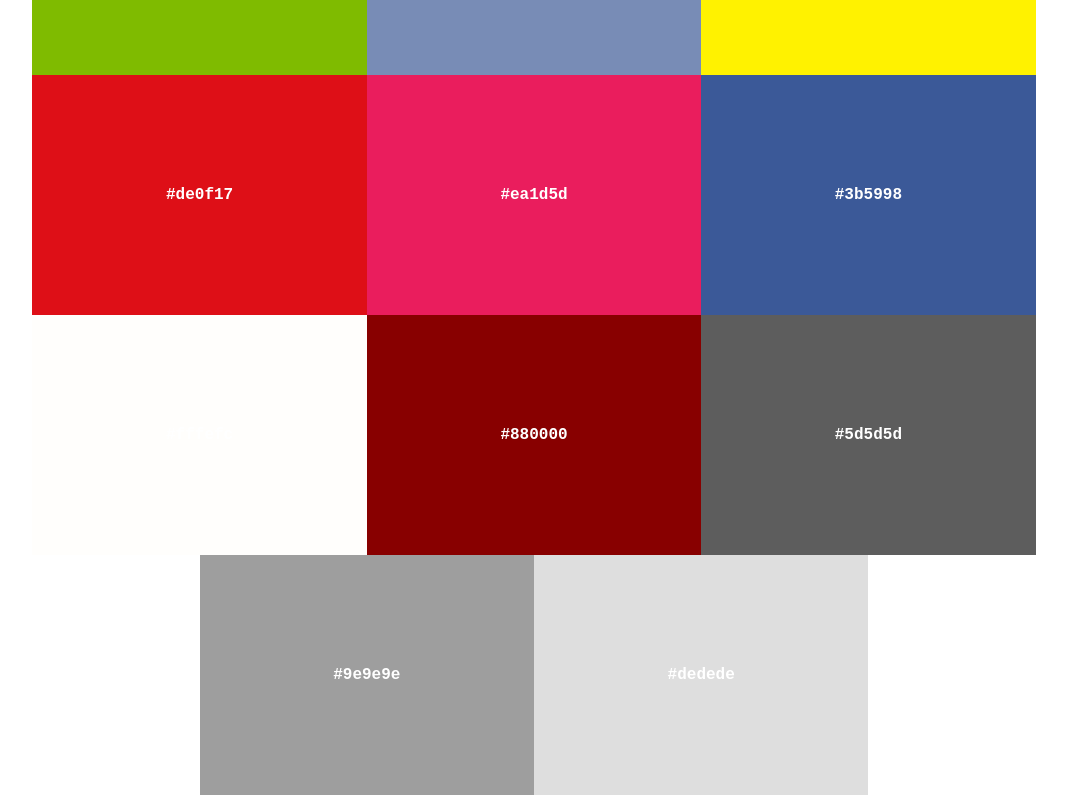
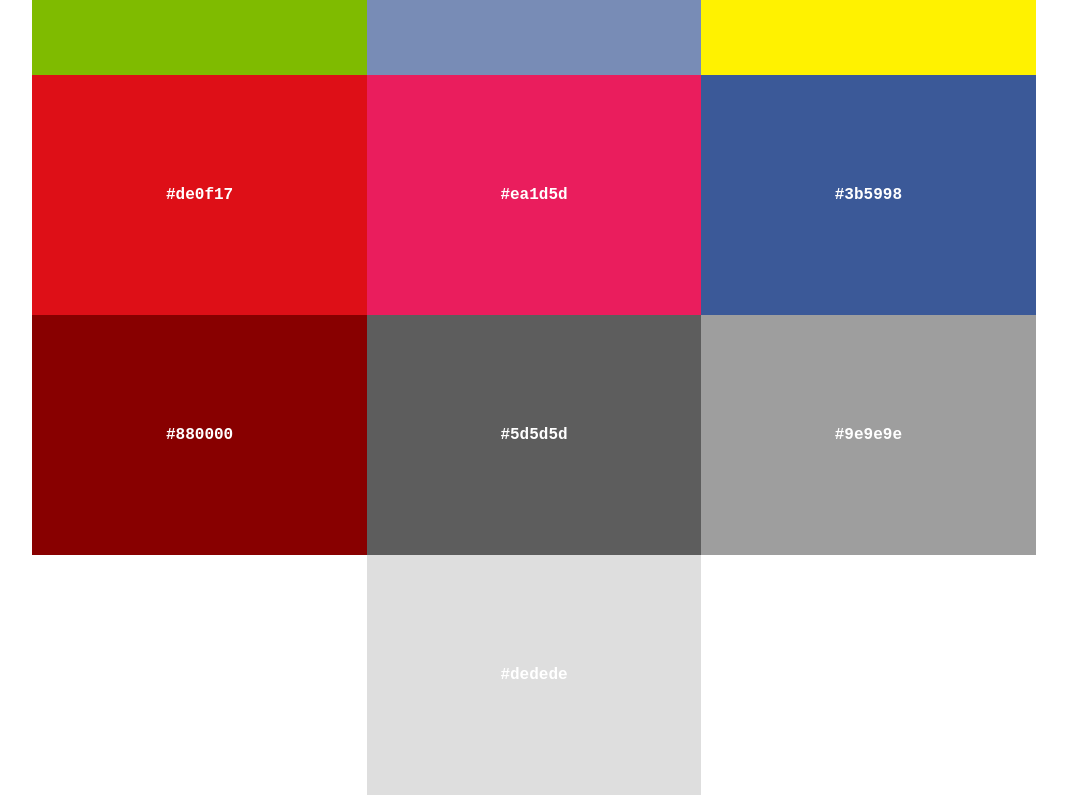
Before and after one commit to iKunalmathur/CodeOfColors, a plain HTML site: page index.html in a window 1280 px wide. Shown: the part 1679-2479 px from the top of the page, without its empty margins (106-1173 px from the left). Drawn offline with Linux system fonts and the light colour scheme.

Commit message:
Update index.html

```diff
--- a/index.html
+++ b/index.html
@@ -99,9 +99,9 @@
         <div class="col" id="#3b5998">
             <script>ColorBox('#3b5998')</script>
         </div>
-        <div class="col" id="#fffefc">
+<!--         <div class="col" id="#fffefc">
             <script>ColorBox('#fffefc')</script>
-        </div>
+        </div> -->
         <div class="col" id="#880000">
             <script>ColorBox('#880000')</script>
         </div>
```
